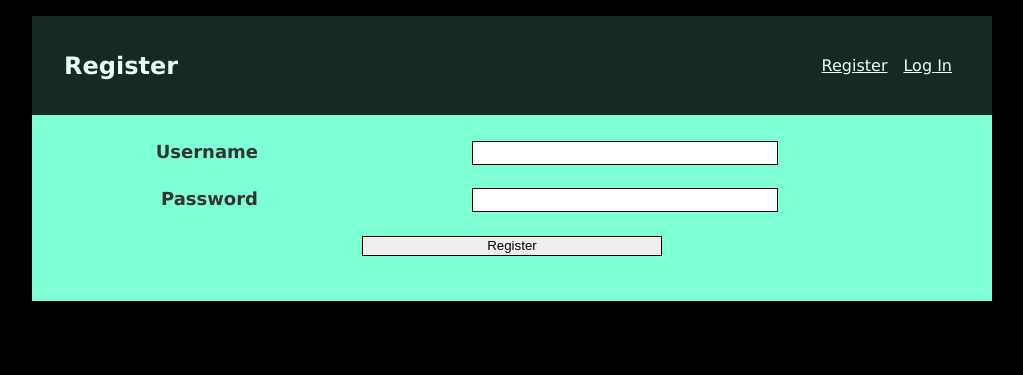
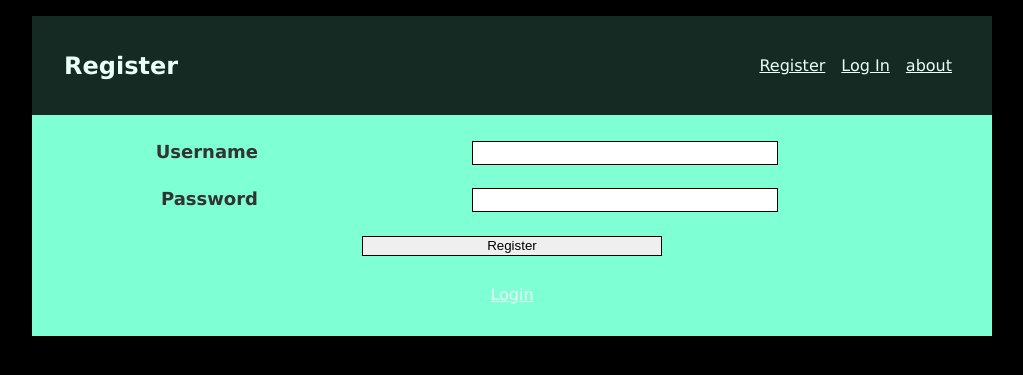
Before and after one commit to Rioran/rio-lists, a Flask app: page /auth/register in a window 1280 px wide. Shown: the top 375 px of the page, without its empty margins (128-1151 px from the left). Run offline with Flask 2, Linux system fonts and the light colour scheme; parts of the project's set-up code (start-up, migrations or seed data) failed here and were passed over.

Commit message:
+ about page

```diff
--- a/services/web/riolists/__init__.py
+++ b/services/web/riolists/__init__.py
@@ -41,3 +41,8 @@ def main_page():
                 item.is_active = False
         db.session.commit()
         return redirect(request.url)
+
+
+@app.route("/about")
+def about_page():
+    return render_template("about.html")
--- a/services/web/riolists/templates/auth/login.html
+++ b/services/web/riolists/templates/auth/login.html
@@ -19,4 +19,7 @@
       <input type="submit" value="Log In">
     </center>
   </form>
+  <center>
+    <p><a href="{{ url_for('auth.register') }}">Register</a></p>
+  </center>
 {% endblock %}
--- a/services/web/riolists/templates/auth/register.html
+++ b/services/web/riolists/templates/auth/register.html
@@ -18,4 +18,7 @@
       <input type="submit" value="Register">
     </center>
   </form>
+  <center>
+    <p><a href="{{ url_for('auth.login') }}">Login</a></p>
+  </center>
 {% endblock %}
--- a/services/web/riolists/templates/base.html
+++ b/services/web/riolists/templates/base.html
@@ -28,12 +28,13 @@
       <h1>{% block header %}{% endblock %}</h1>
       <ul>
         {% if g.user %}
-          <li><span>{{ g.user.name }}</span>
-          <li><a href="{{ url_for('auth.logout') }}">Log Out</a>
+          <li><span>{{ g.user.name }}</span></li>
+          <li><a href="{{ url_for('auth.logout') }}">Log Out</a></li>
         {% else %}
-          <li><a href="{{ url_for('auth.register') }}">Register</a>
-          <li><a href="{{ url_for('auth.login') }}">Log In</a>
+          <li><a href="{{ url_for('auth.register') }}">Register</a></li>
+          <li><a href="{{ url_for('auth.login') }}">Log In</a></li>
         {% endif %}
+        <li><a href="{{ url_for('about_page') }}">about</a></li>
       </ul>
     </nav>
     <section class="content">
```
Also changed, not shown: services/web/riolists/templates/about.html (added, +10 -0 lines).
